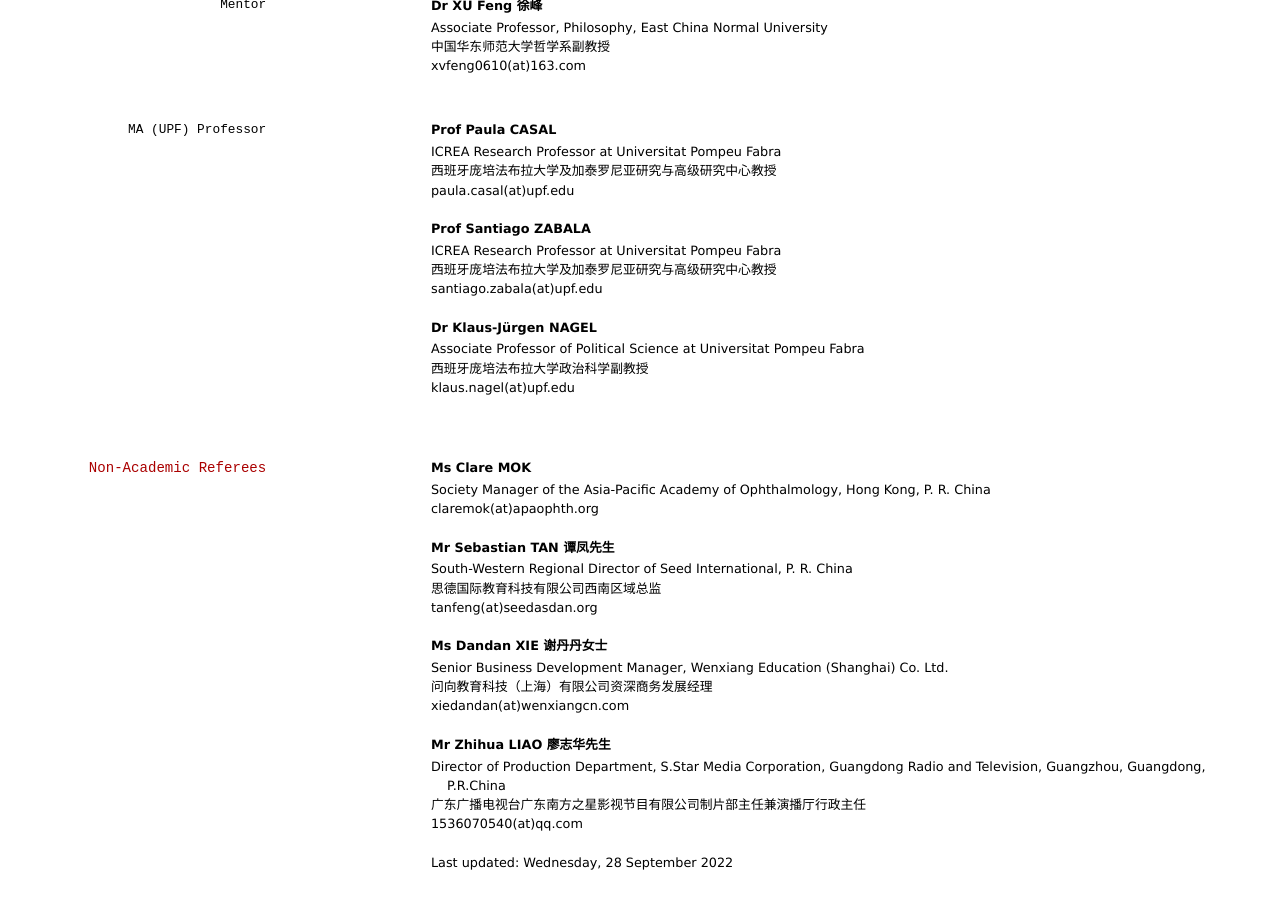
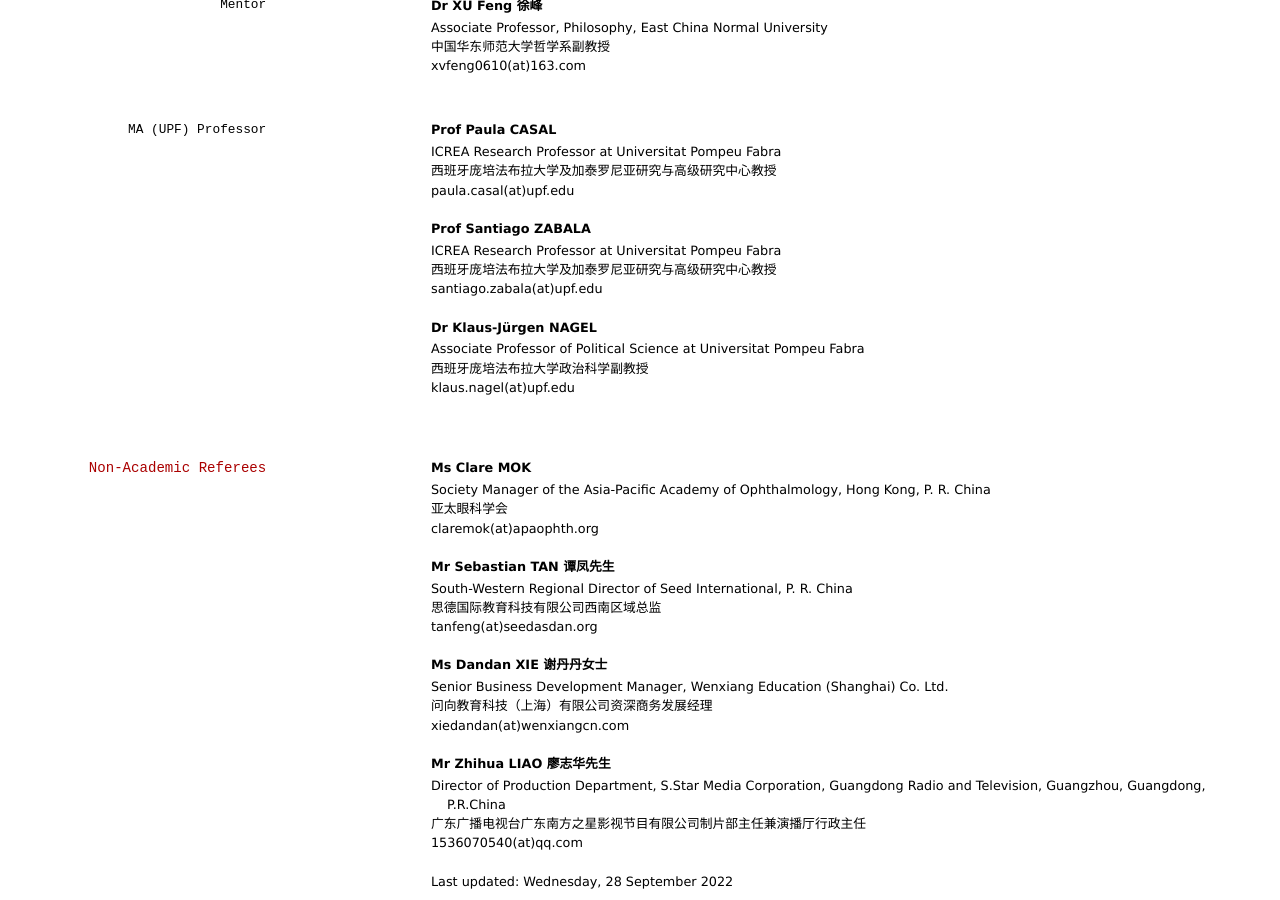
Before and after one commit to kzssc/ref, a Jekyll site: the page built from index.md, in a window 1280 px wide and 900 px high, scrolled down 741 px. Built offline with Jekyll 4.4.1, drawn with Linux system fonts in a browser that asks for light colours.

Commit message:
Update index.md

```diff
--- a/index.md
+++ b/index.md
@@ -78,6 +78,7 @@ __Dr Klaus-Jürgen NAGEL__
 
 __Ms Clare MOK__
 - Society Manager of the Asia-Pacific Academy of Ophthalmology, Hong Kong, P. R. China
+- 亚太眼科学会
 - claremok(at)apaophth.org
 
 
```
